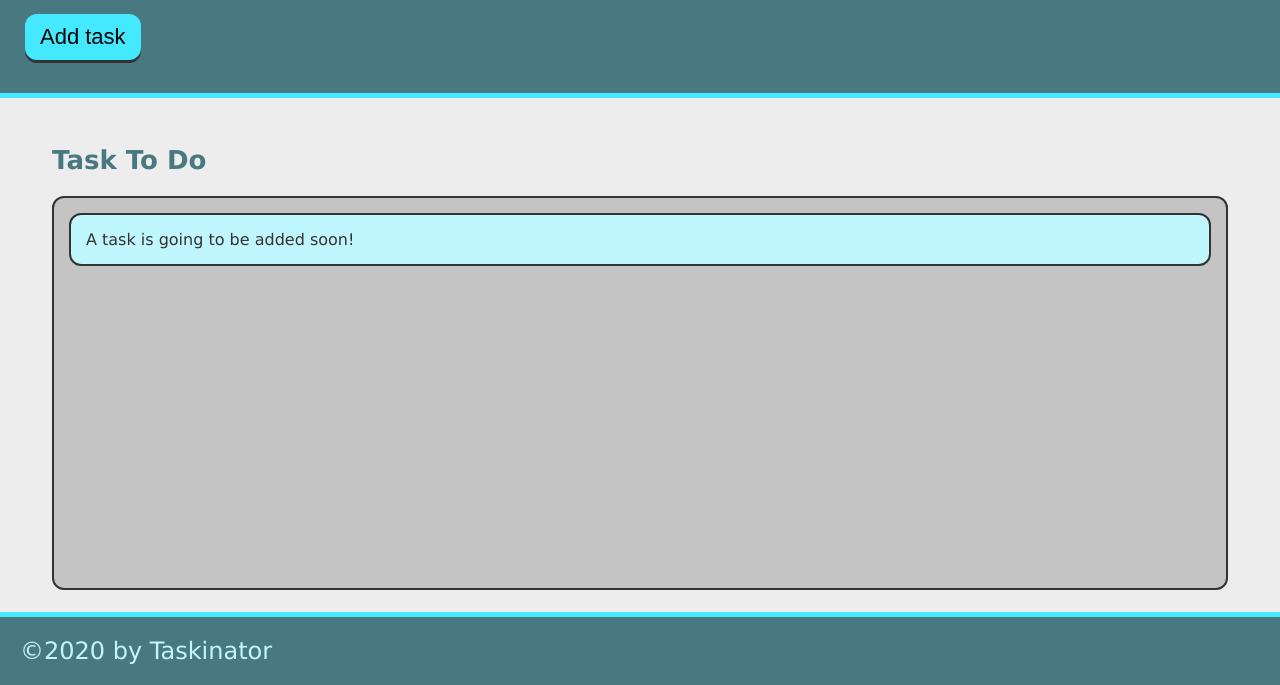
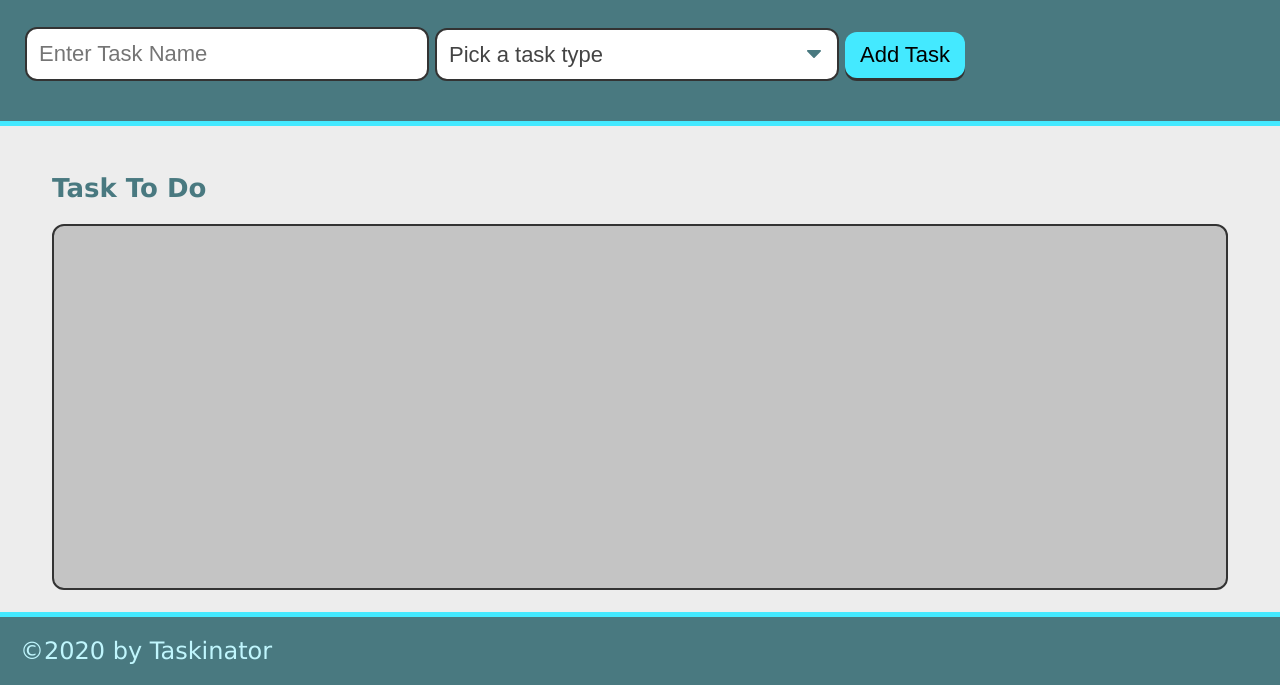
Before and after one commit to Derimarg/taskinator, a plain HTML site: page index.html in a window 1280 px wide. Shown: the part 115-800 px from the top of the page. Drawn offline with Linux system fonts and the light colour scheme.

Commit message:
add form submit

```diff
--- a/index.html
+++ b/index.html
@@ -13,14 +13,28 @@
     <header>
         <h1 class="page-title">Taskinator</h1>
         <p>Click the button below to add a new task!</p>
-    <button class="btn" id="save-task">Add task</button>
+        <form id="task-form">
+            <div class="form-group">
+                <input type="text" name="task-name" class="text-input" placeholder="Enter Task Name" />
+            </div>
+            <div class="form-group">
+                <select name="task-type" class="select-dropdown">
+                    <option value="" disabled selected>Pick a task type</option>
+                    <option value="Print">Print</option>
+                    <option value="Web">Web</option>
+                    <option value="Mobile">Mobile</option>
+                </select>
+            </div>
+            <div class="form-group">
+                <button class="btn" id="save-task" type="submit">Add Task</button>
+            </div>
+        </form>
     </header>
 
     <main class="page-content">
         <section class="task-list-wrapper">
             <h2 class="list-title">Task To Do</h2>
             <ul class="task-list" id="tasks-to-do">
-            <li class="task-item">A task is going to be added soon!</li>
             </ul>
         </section>
     </main>
```
Lines whose indentation alone changed are shown as unchanged.
